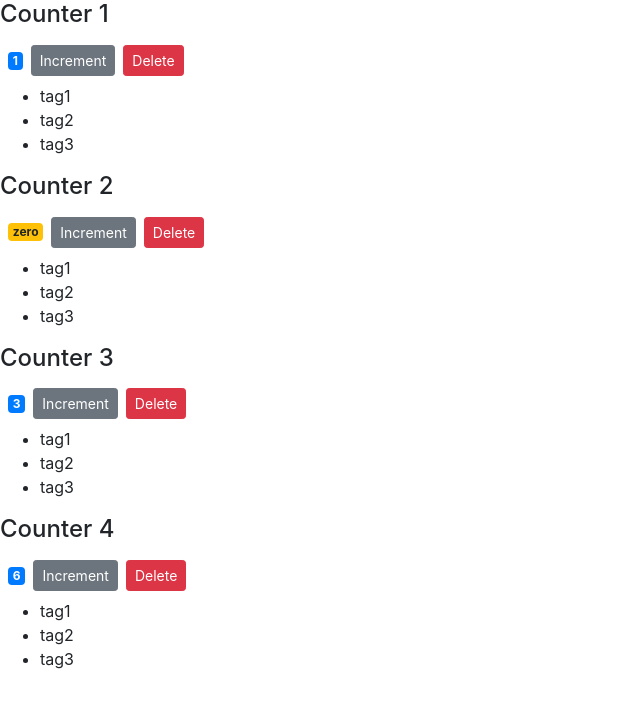
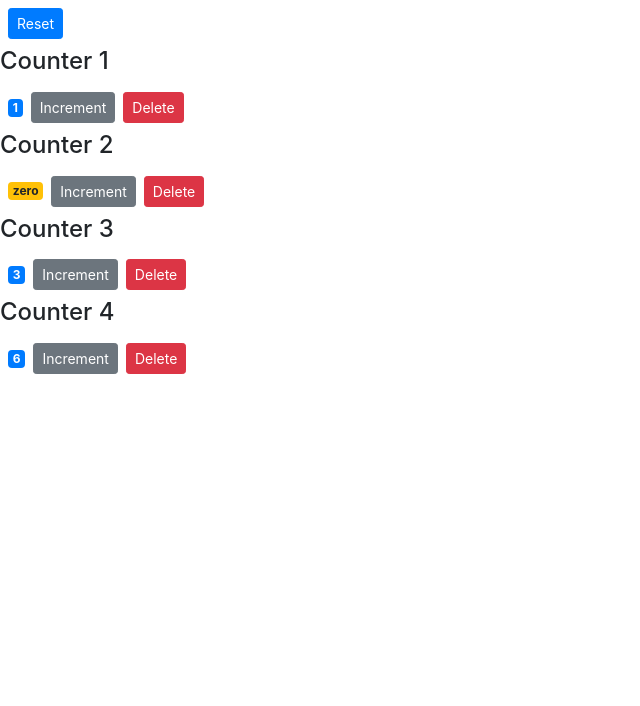
Before and after one commit to sken3s/react-shopping-cart, a React (Create React App) app: page / in a window 1280 px wide. Shown: the top 706 px of the page, without its empty margins (0-640 px from the left). Built offline with nearby package versions, Linux system fonts and the light colour scheme.

Commit message:
added advance increment function

```diff
--- a/src/components/counter.jsx
+++ b/src/components/counter.jsx
@@ -1,27 +1,7 @@
 import React, { Component } from "react";
 
 class Counter extends Component {
-  state = {
-    value: this.props.counter.value,
-    tags: ["tag1", "tag2", "tag3"],
-  };
-
-  renderTags() {
-    if (this.state.tags.length === 0) return <p>There are no tags!</p>;
-
-    return (
-      <ul>
-        {this.state.tags.map((tag) => (
-          <li key={tag}>{tag}</li>
-        ))}
-      </ul>
-    );
-  }
-
-  handleIncrement = (product) => {
-    console.log(product);
-    this.setState({ value: this.state.value + 1 });
-  };
+  //controlled component
 
   render() {
     return (
@@ -29,7 +9,7 @@
         <h4>Counter {this.props.counter.id}</h4>
         <span className={this.getBadgeClasses()}>{this.formatCount()}</span>
         <button
-          onClick={() => this.handleIncrement({ id: 1 })}
+          onClick={() => this.props.onIncrement(this.props.counter)}
           className="btn btn-secondary btn-sm"
         >
           Increment
@@ -41,22 +21,19 @@
         >
           Delete
         </button>
-
-        {this.state.tags.length === 0 && "Please create a new tag!"}
-        {this.renderTags()}
       </div>
     );
   }
 
   getBadgeClasses() {
     let classes = "badge m-2 badge-";
-    classes += this.state.value === 0 ? "warning" : "primary";
+    classes += this.props.counter.value === 0 ? "warning" : "primary";
     return classes;
   }
 
   formatCount() {
-    const { value: count } = this.state;
-    return count === 0 ? "zero" : count;
+    const { value } = this.props.counter;
+    return value === 0 ? "zero" : value;
   }
 }
 
--- a/src/components/counters.jsx
+++ b/src/components/counters.jsx
@@ -16,13 +16,36 @@
     this.setState({ counters });
   };
 
+  handleReset = () => {
+    const counters = this.state.counters.map((c) => {
+      c.value = 0;
+      return c;
+    });
+    this.setState({ counters });
+  };
+
+  handleIncrement = (counter) => {
+    const counters = [...this.state.counters];
+    const index = counters.indexOf(counter);
+    counters[index] = { ...counter };
+    counters[index].value++;
+    this.setState({ counters });
+  };
+
   render() {
     return (
       <div>
+        <button
+          onClick={this.handleReset}
+          className="btn btn-primary btn-sm m-2"
+        >
+          Reset
+        </button>
         {this.state.counters.map((counter) => (
           <Counter
             key={counter.id}
             onDelete={this.handleDelete}
+            onIncrement={this.handleIncrement}
             counter={counter}
           />
         ))}
```
